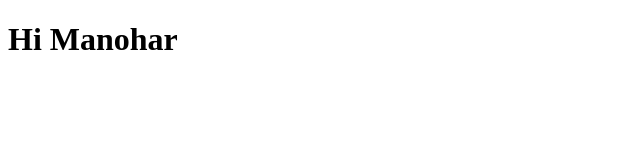
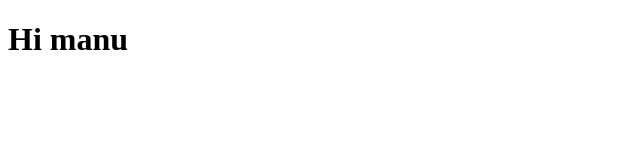
Before and after one commit to manugaadu/myappsample, a plain HTML site: page index.html in a window 1280 px wide. Shown: the whole page, without its empty margins (0-640 px from the left). Drawn offline with Linux system fonts and the light colour scheme.

Commit message:
changed name

```diff
--- a/index.html
+++ b/index.html
@@ -9,7 +9,7 @@
 </head>
 
 <body>
-    <h1>Hi Manohar</h1>
+    <h1>Hi manu</h1>
 </body>
 
 </html>
```
